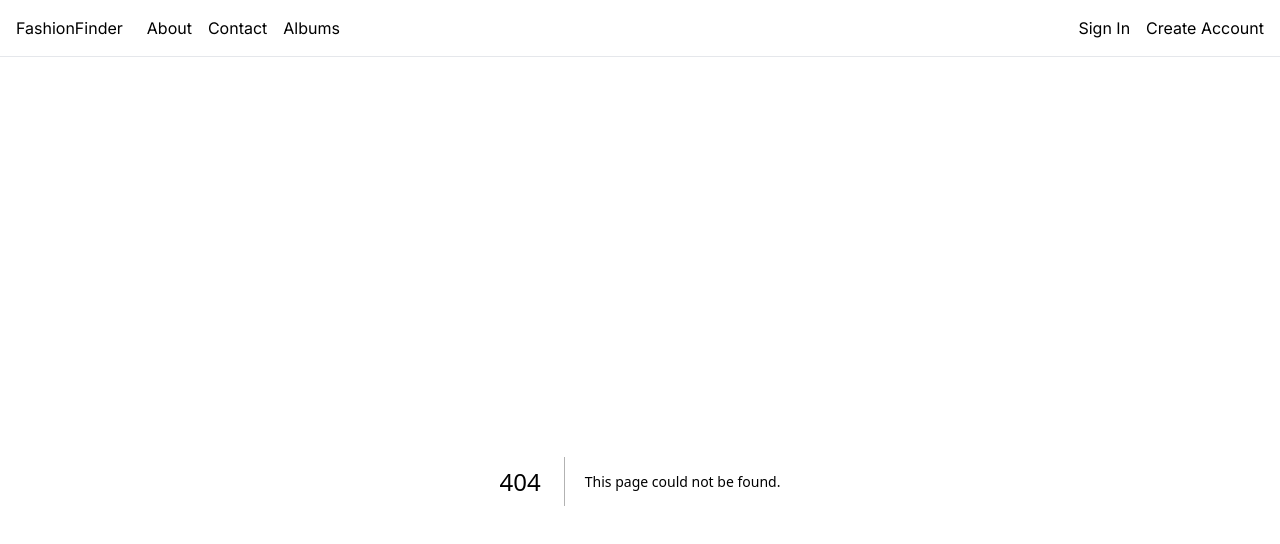
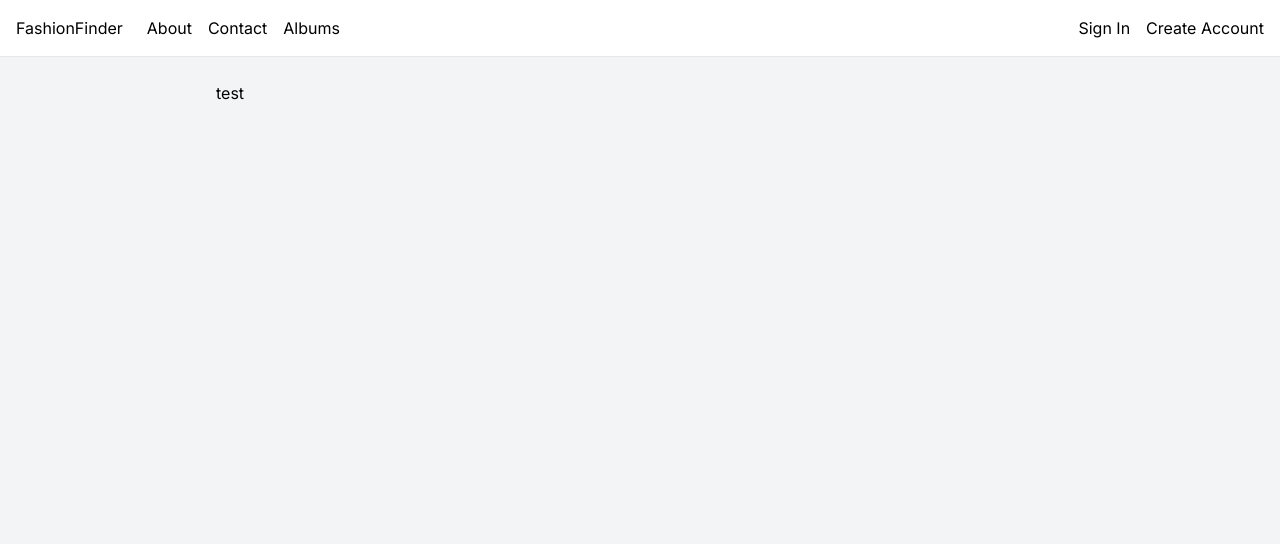
Before and after one commit to Alexgjek/AI_FashionFinder, a Next.js app in the folder fashionFinder-frontend/: page /albums in a window 1280 px wide. Before the commit this address had no page. Shown: the top 544 px of the page. Built offline with nearby package versions, Linux system fonts and the light colour scheme.

Commit message:
Created page for albums

```diff
--- /dev/null
+++ b/fashionFinder-frontend/src/app/albums/page.js
@@ -0,0 +1,7 @@
+export default function AlbumsPage() {
+  return (
+  <div>
+    test
+  </div>
+  );
+}
```
